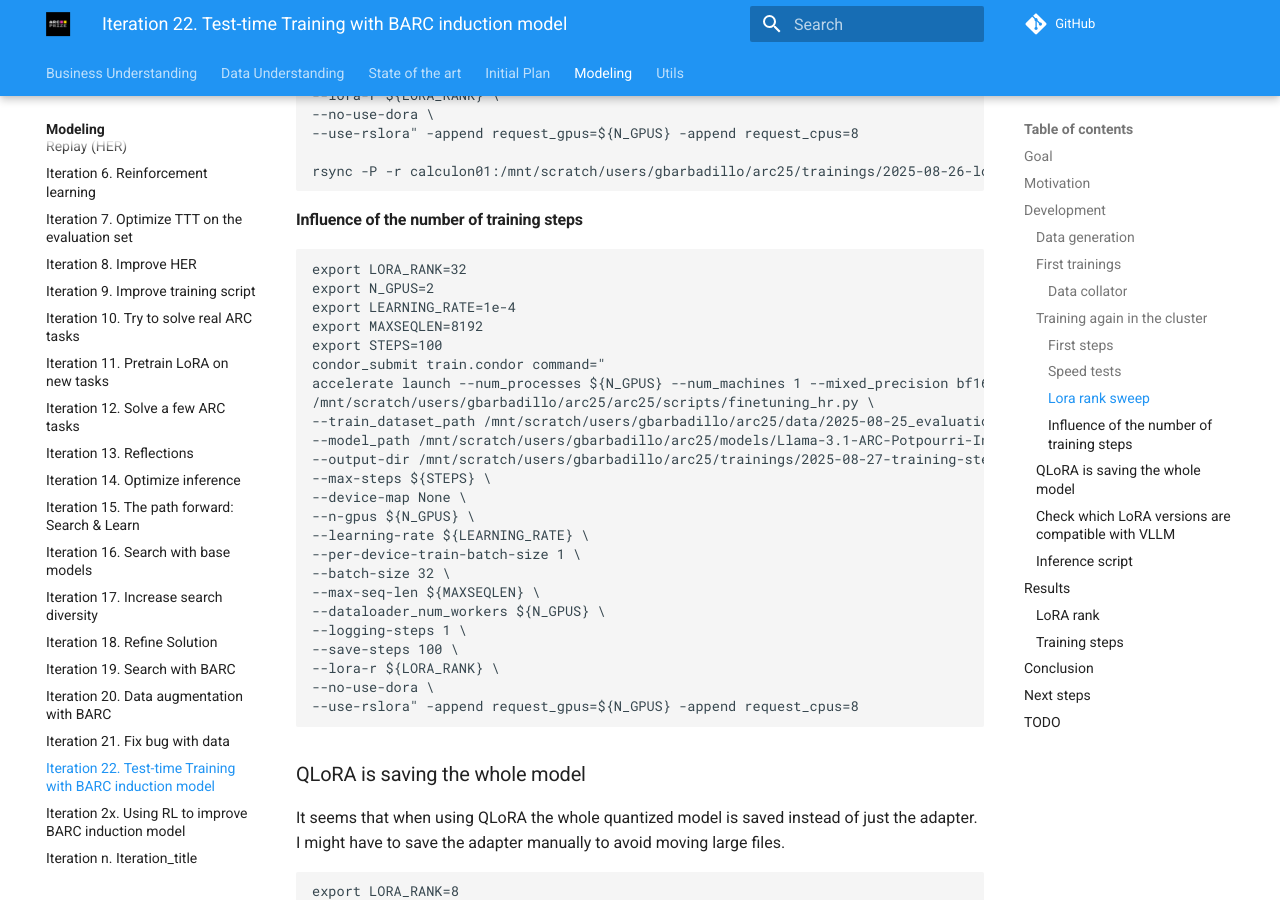
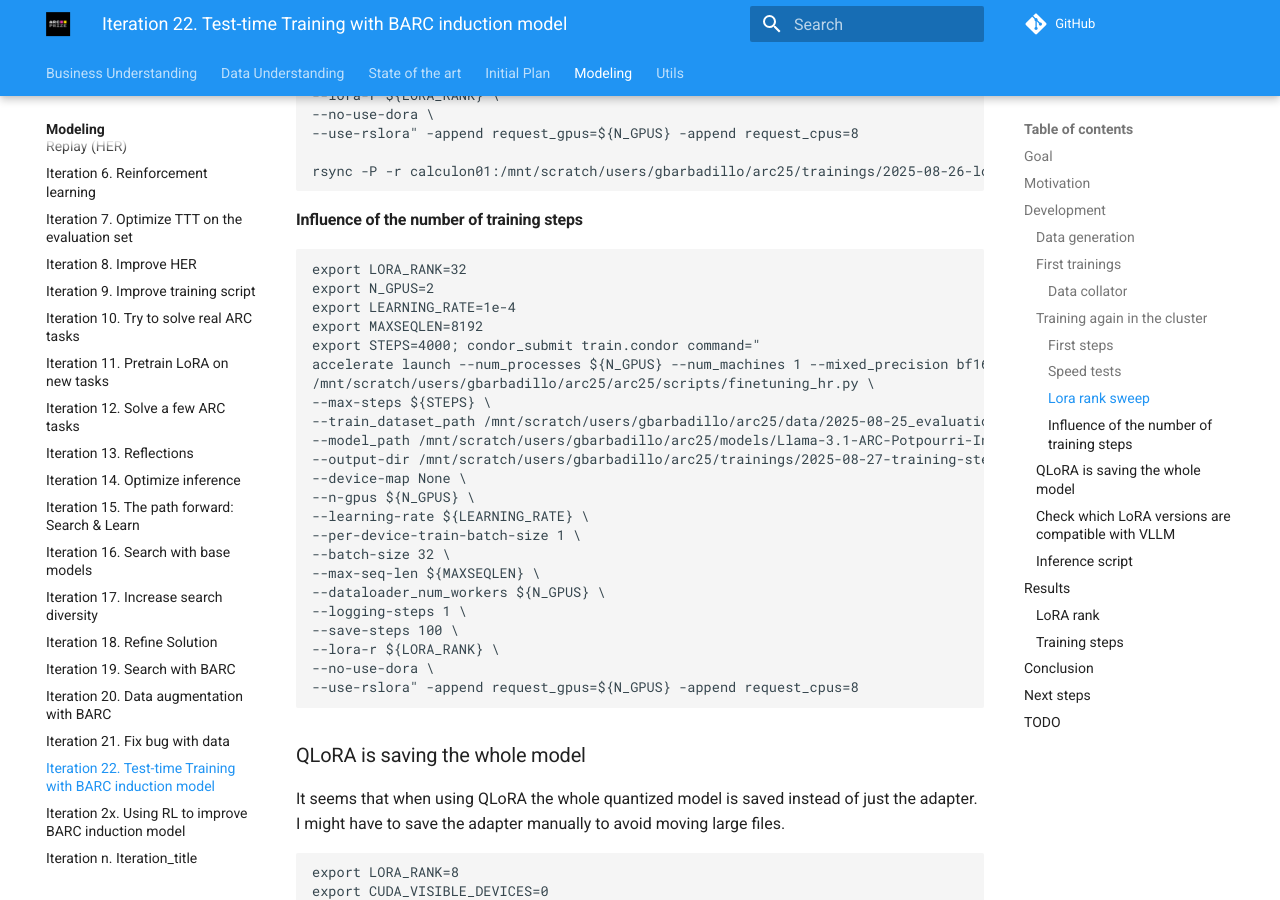
Before and after one commit to ironbar/arc25, an MkDocs documentation site: the page built from docs/modeling/Iteration_22_ttt_BARC.md, in a window 1280 px wide and 900 px high, scrolled down 6628 px. Built offline with MkDocs 1.6.1 and Material for MkDocs 9.7.7, drawn with Linux system fonts in a browser that asks for light colours; comment, search, counter and statistics services are not loaded; some of the changed text lies outside the part shown.

Commit message:
updated documentation

```diff
--- a/docs/modeling/Iteration_22_ttt_BARC.md
+++ b/docs/modeling/Iteration_22_ttt_BARC.md
@@ -322,14 +322,13 @@ export LORA_RANK=32
 export N_GPUS=2
 export LEARNING_RATE=1e-4
 export MAXSEQLEN=8192
-export STEPS=100
-condor_submit train.condor command="
+export STEPS=4000; condor_submit train.condor command="
 accelerate launch --num_processes ${N_GPUS} --num_machines 1 --mixed_precision bf16 --multi_gpu  \
 /mnt/scratch/users/gbarbadillo/arc25/arc25/scripts/finetuning_hr.py \
+--max-steps ${STEPS} \
 --train_dataset_path /mnt/scratch/users/gbarbadillo/arc25/data/2025-08-25_evaluation-85640.json \
 --model_path /mnt/scratch/users/gbarbadillo/arc25/models/Llama-3.1-ARC-Potpourri-Induction-8B \
 --output-dir /mnt/scratch/users/gbarbadillo/arc25/trainings/2025-08-27-training-steps/${N_GPUS}xA6000-${STEPS}steps-${MAXSEQLEN}msl-${LEARNING_RATE}lr-lora${LORA_RANK} \
---max-steps ${STEPS} \
 --device-map None \
 --n-gpus ${N_GPUS} \
 --learning-rate ${LEARNING_RATE} \
```
Also changed, not shown: other parts of docs/modeling/Iteration_22_ttt_BARC.md (+1 -0 lines).
